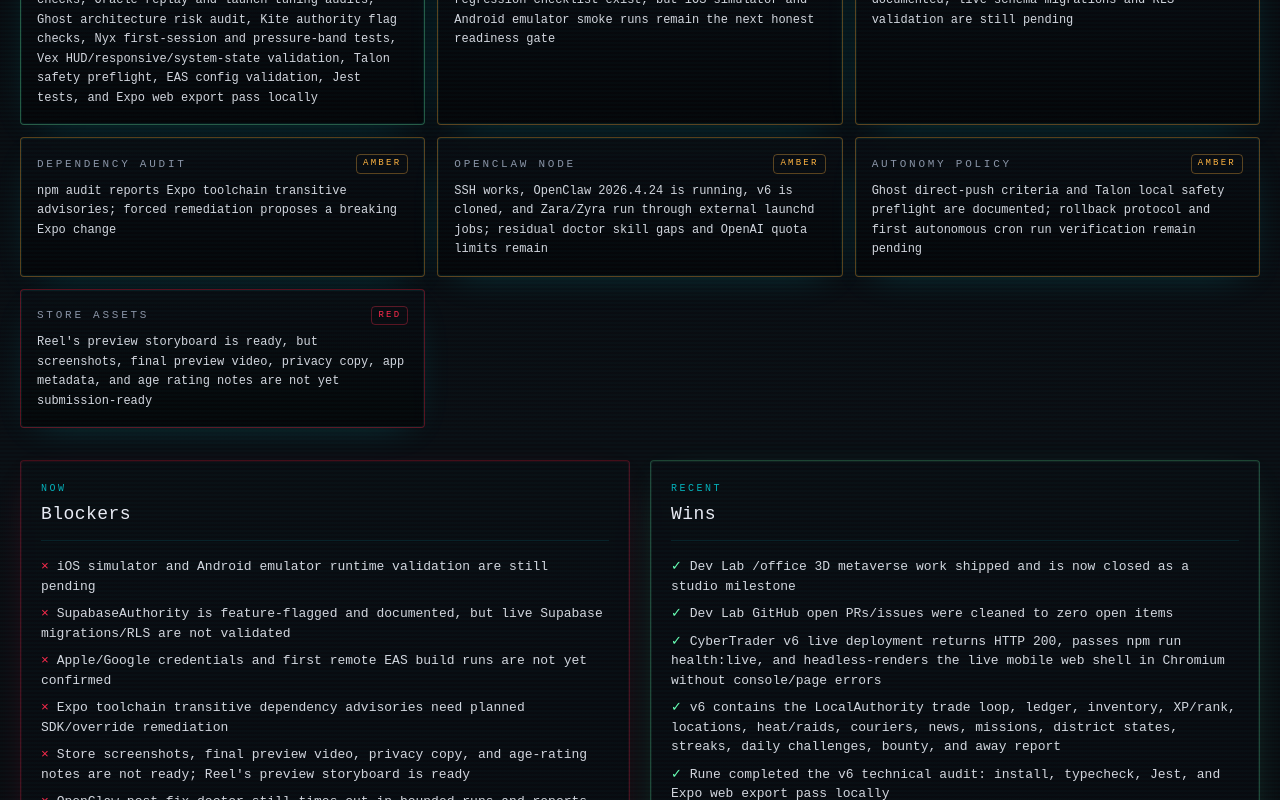
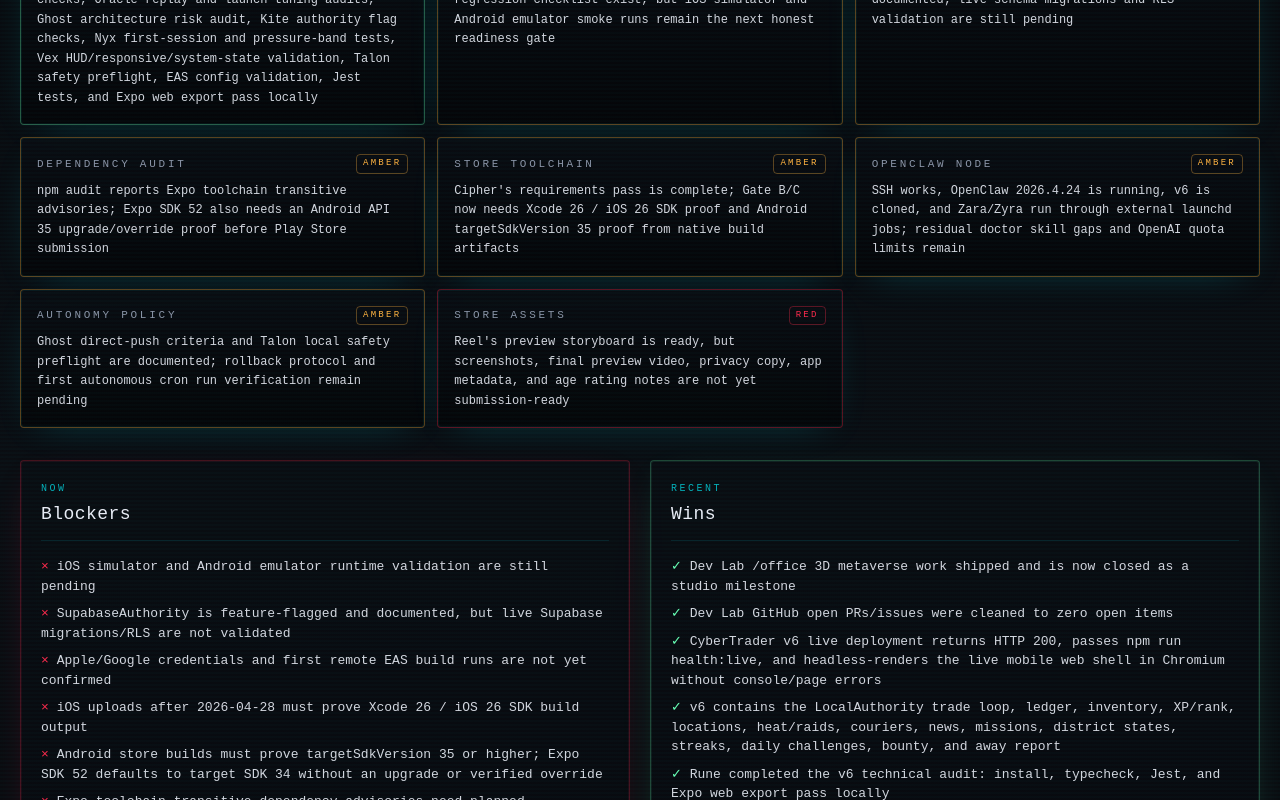
Before and after one commit to GHX5T-SOL/Dev-lab-of-CyberTrader-Age-of-Pantheon-, a Next.js app in the folder web/: page /office/status in a window 1280 px wide. Shown: the part 1080-1880 px from the top of the page. Built offline with nearby package versions, Linux system fonts and the light colour scheme; no server answers.

Commit message:
cipher-p0-001 cipher: sync store requirements status

```diff
--- a/web/src/data/roadmap.ts
+++ b/web/src/data/roadmap.ts
@@ -71,7 +71,7 @@
     dates: "2026-04-26 -> 2026-05-10",
     status: "active",
     summary:
-      "Make CyberTrader v6 a reliable demo across Web, iOS simulator, and Android emulator. Rune's technical audit, route hardening, storage regression checks, EAS profiles, Oracle's replay harness and launch tuning bands, Ghost's release-authority bar and architecture risk audit, EAS Node alignment, Kite's SupabaseAuthority flag boundary, Nyx's first-session loop guidance and pressure bands, Zoro's first-journey creative pass, Vex's mobile HUD readability, responsive viewport, and diegetic system-state passes, Talon's autonomous safety preflight, Zyra's repeatable live health command, and Reel's App Store preview storyboard are in place.",
+      "Make CyberTrader v6 a reliable demo across Web, iOS simulator, and Android emulator. Rune's technical audit, route hardening, storage regression checks, EAS profiles, Oracle's replay harness and launch tuning bands, Ghost's release-authority bar and architecture risk audit, EAS Node alignment, Kite's SupabaseAuthority flag boundary, Nyx's first-session loop guidance and pressure bands, Zoro's first-journey creative pass, Vex's mobile HUD readability, responsive viewport, and diegetic system-state passes, Talon's autonomous safety preflight, Zyra's repeatable live health command, Reel's App Store preview storyboard, and Cipher's 2026 store-submission requirements are in place.",
     deliverables: [
       "Typecheck, tests, and web export green",
       "Expo Router route recovery and Android/menu back paths hardened",
@@ -89,6 +89,7 @@
       "App Store-safe loading, empty, offline, and error states",
       "Live Vercel shell-marker health command",
       "App Store preview storyboard, capture route map, and Zoro approval checklist",
+      "2026 Apple/Google/Expo submission requirements with Xcode 26 / iOS 26 SDK and Android API 35 gates",
       "Live Vercel smoke passes",
       "iOS simulator smoke passes",
       "Android emulator smoke passes",
@@ -116,6 +117,7 @@
       { label: "Vex diegetic system states", done: true },
       { label: "Live shell-marker health command", done: true },
       { label: "Reel preview storyboard", done: true },
+      { label: "Cipher store requirements", done: true },
       { label: "Web production smoke rerun", done: false },
       { label: "iOS simulator smoke", done: false },
       { label: "Android emulator smoke", done: false },
@@ -131,6 +133,7 @@
     deliverables: [
       "EAS preview/internal/store profiles",
       "Bundle IDs, app schemes, icon, splash, permissions, and env policy",
+      "Xcode 26 / iOS 26 SDK and Android API 35 target compliance evidence",
       "Crash/log capture path",
       "Native persistence hydration and reset recovery",
       "SupabaseAuthority live project, migrations, RLS validation, and launch-scope decision",
--- a/web/src/data/status.ts
+++ b/web/src/data/status.ts
@@ -24,6 +24,8 @@
     "iOS simulator and Android emulator runtime validation are still pending",
     "SupabaseAuthority is feature-flagged and documented, but live Supabase migrations/RLS are not validated",
     "Apple/Google credentials and first remote EAS build runs are not yet confirmed",
+    "iOS uploads after 2026-04-28 must prove Xcode 26 / iOS 26 SDK build output",
+    "Android store builds must prove targetSdkVersion 35 or higher; Expo SDK 52 defaults to target SDK 34 without an upgrade or verified override",
     "Expo toolchain transitive dependency advisories need planned SDK/override remediation",
     "Store screenshots, final preview video, privacy copy, and age-rating notes are not ready; Reel's preview storyboard is ready",
     "OpenClaw post-fix doctor still times out in bounded runs and reports 38 skill requirement gaps",
@@ -52,6 +54,7 @@
     "Talon completed the autonomous safety preflight and full v6 ship check command for direct-push implementation loops",
     "Vex completed diegetic loading, empty, offline, and error states with safe system-message handling",
     "Reel completed the App Store preview storyboard, 30-second beat sheet, named capture routes, and Zoro approval checklist",
+    "Cipher completed the 2026 Apple/Google/Expo submission requirements pass and updated the Axiom store checklist with Xcode 26 and Android API 35 gates",
     "New v6 App Store readiness task map assigns work to Ghost, Zoro, the AI Council, Zara, and Zyra",
     "OpenClaw on zyra-mini is updated to 2026.4.24, gateway is restarted, v6 is cloned, and Zara/Zyra run through external launchd jobs",
     "OpenClaw runner config uses xhigh reasoning; OpenAI model listing works, but generation is quota-limited and falls through to Claude Code",
@@ -90,7 +93,12 @@
     {
       label: "Dependency audit",
       state: "amber",
-      detail: "npm audit reports Expo toolchain transitive advisories; forced remediation proposes a breaking Expo change",
+      detail: "npm audit reports Expo toolchain transitive advisories; Expo SDK 52 also needs an Android API 35 upgrade/override proof before Play Store submission",
+    },
+    {
+      label: "Store toolchain",
+      state: "amber",
+      detail: "Cipher's requirements pass is complete; Gate B/C now needs Xcode 26 / iOS 26 SDK proof and Android targetSdkVersion 35 proof from native build artifacts",
     },
     {
       label: "OpenClaw node",
--- a/web/src/data/tasks.ts
+++ b/web/src/data/tasks.ts
@@ -474,11 +474,14 @@
     id: "cipher-p0-001",
     owner: "cipher",
     title: "Research 2026 Expo/EAS App Store and Play Store submission requirements",
-    status: "todo",
+    status: "done",
     priority: "P0",
     estimate: "4h",
     acceptanceCriteria: ["Current Apple/Google requirements are cited", "Expo SDK 52 risks are noted", "Submission checklist is updated"],
     tags: ["research", "stores", "expo"],
+    notes:
+      "Completed 2026-04-26. v6 now cites official Apple, Google, Android Developers, and Expo sources; the Axiom store checklist includes Xcode 26 / iOS 26 SDK, Android API 35 target, Expo SDK 52 target-SDK risk, privacy/data-safety, age-rating, screenshot, and preview-video gates.",
+    links: [{ label: "Store submission requirements", href: `${v6}/blob/main/docs/release/cipher-p0-001-store-submission-requirements.md` }],
   }),
   task({
     id: "cipher-p0-002",
```
Also changed, not shown: 3 other files (tests, documents, lock files or other folders).
